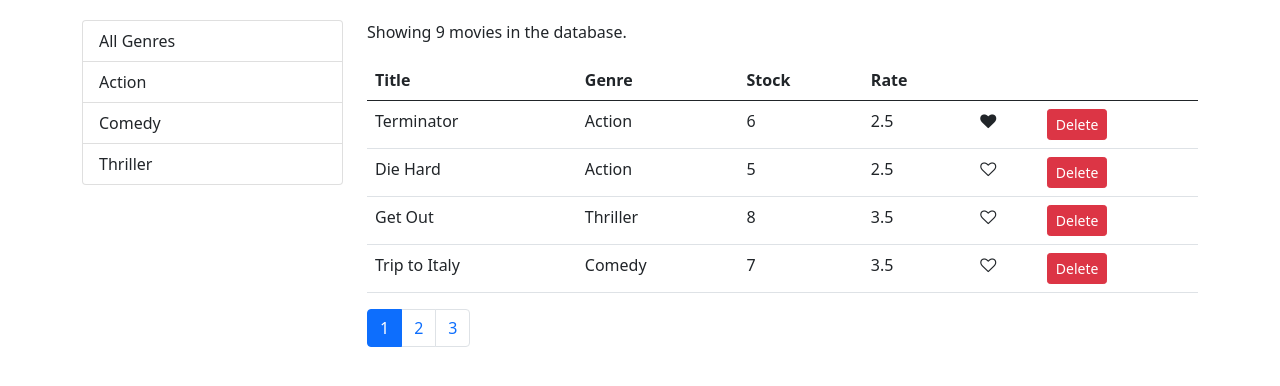
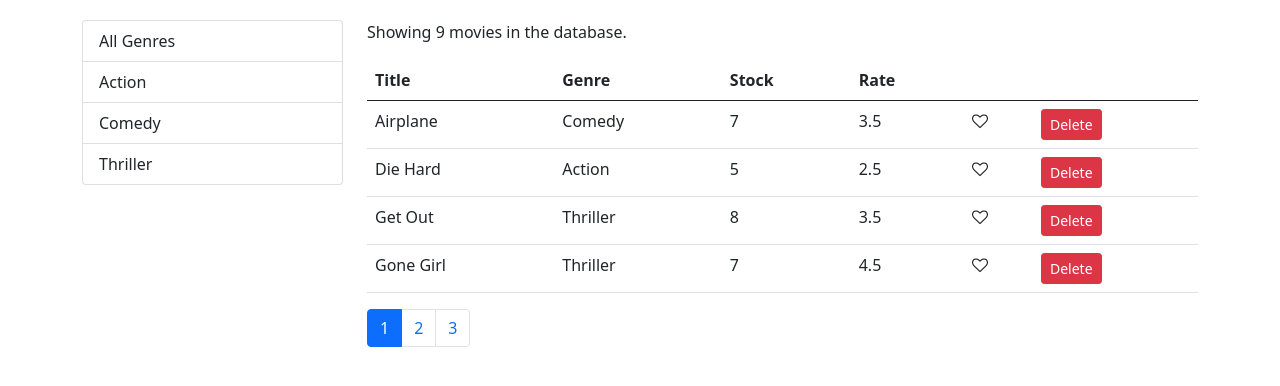
Before and after one commit to elenerandarill/vidly, a React (Create React App) app: page / in a window 1280 px wide. Shown: the top 386 px of the page. Built offline with nearby package versions, Linux system fonts and the light colour scheme.

Commit message:
Sorting by title, genre, rate etc. Cleaner code.

```diff
--- a/src/components/movies.jsx
+++ b/src/components/movies.jsx
@@ -1,10 +1,11 @@
 import React, {Component} from "react";
-import Like from "./common/like";
 import ListGroup from "./common/listGroup";
 import Pagination from "./common/pagination";
+import MoviesTable from "./moviesTable";
 import {paginate} from "../utils/paginate";
 import {getMovies} from "../services/fakeMovieService";
 import {getGenres} from "../services/fakeGenreService";
+import _ from 'lodash';
 
 
 class Movies extends Component {
@@ -13,10 +14,11 @@ class Movies extends Component {
         genres: [],
         pageSize: 4,
         currentPage: 1,
+        sortColumn: {path: "title", order: "asc"}
     };
 
     componentDidMount() {
-        const genres = [{name: 'All Genres'}, ...getGenres()]
+        const genres = [{_id: "", name: 'All Genres'}, ...getGenres()]
         this.setState({movies: getMovies(), genres });
     };
 
@@ -41,9 +43,14 @@ class Movies extends Component {
         this.setState({selectedGenre: genre, currentPage: 1});
     };
 
+    handleSort = path => {
+      this.setState({sortColumn: {path, order: "asc"}});
+    };
+
     render() {
         const {length: count} = this.state.movies   //length zmienia nazwe na count
-        const {pageSize, currentPage, selectedGenre, movies: allMovies} = this.state; // wyłuskanie zmiennych == czystszy kod
+        // wyłuskanie zmiennych == czystszy kod
+        const {pageSize, currentPage, sortColumn, selectedGenre, movies: allMovies} = this.state;
 
         if (count === 0)
             return <p>There are no movies in database.</p>;
@@ -52,7 +59,9 @@ class Movies extends Component {
             ? allMovies.filter(m => m.genre._id === selectedGenre._id)
             : allMovies;
 
-        const movies = paginate(filtered, currentPage, pageSize);
+        const sorted = _.orderBy(filtered, [sortColumn.path], [sortColumn.order])
+
+        const movies = paginate(sorted, currentPage, pageSize);
 
         return (
             <div className="row">
@@ -65,36 +74,12 @@ class Movies extends Component {
                 </div>
                 <div className="col">
                     <p>Showing {filtered.length} movies in the database.</p>
-                    <table className="table">
-                        <thead>
-                        <tr>
-                            <th>Title</th>
-                            <th>Genre</th>
-                            <th>Stock</th>
-                            <th>Rate</th>
-                            <th> </th>
-                            <th> </th>
-                        </tr>
-                        </thead>
-                        <tbody>
-                        {movies.map(movie => (
-                            <tr key={movie._id}>
-                                <td>{movie.title}</td>
-                                <td>{movie.genre.name}</td>
-                                <td>{movie.numberInStock}</td>
-                                <td>{movie.dailyRentalRate}</td>
-                                <td>
-                                    <Like liked={movie.liked} onClick={() => this.handleLike(movie)}/>
-                                </td>
-                                <td>
-                                    <button onClick={() => this.handleDelete(movie)}
-                                            className="btn btn-danger btn-sm">Delete
-                                    </button>
-                                </td>
-                            </tr>
-                        ))}
-                        </tbody>
-                    </table>
+                    <MoviesTable
+                        movies={movies}
+                        onLike={this.handleLike}
+                        onDelete={this.handleDelete}
+                        onSort={this.handleSort}
+                    />
                     <Pagination
                         itemsCount={filtered.length}
                         pageSize={pageSize}
--- /dev/null
+++ b/src/components/moviesTable.jsx
@@ -0,0 +1,42 @@
+import React from 'react';
+import Like from "./common/like";
+
+
+const MoviesTable = (props) => {
+    const { movies, onDelete, onLike, onSort } = props;
+
+    return(
+        <table className="table">
+            <thead>
+            <tr>
+                <th onClick={() => onSort("title")}>Title</th>
+                <th onClick={() => onSort("genre.name")}>Genre</th>
+                <th onClick={() => onSort("numberInStock")}>Stock</th>
+                <th onClick={() => onSort("dailyRentalRate")}>Rate</th>
+                <th> </th>
+                <th> </th>
+            </tr>
+            </thead>
+            <tbody>
+            {movies.map(movie => (
+                <tr key={movie._id}>
+                    <td>{movie.title}</td>
+                    <td>{movie.genre.name}</td>
+                    <td>{movie.numberInStock}</td>
+                    <td>{movie.dailyRentalRate}</td>
+                    <td>
+                        <Like liked={movie.liked} onClick={() => onLike(movie)}/>
+                    </td>
+                    <td>
+                        <button onClick={() => onDelete(movie)}
+                                className="btn btn-danger btn-sm">Delete
+                        </button>
+                    </td>
+                </tr>
+            ))}
+            </tbody>
+        </table>
+    );
+}
+
+export default MoviesTable;
```
